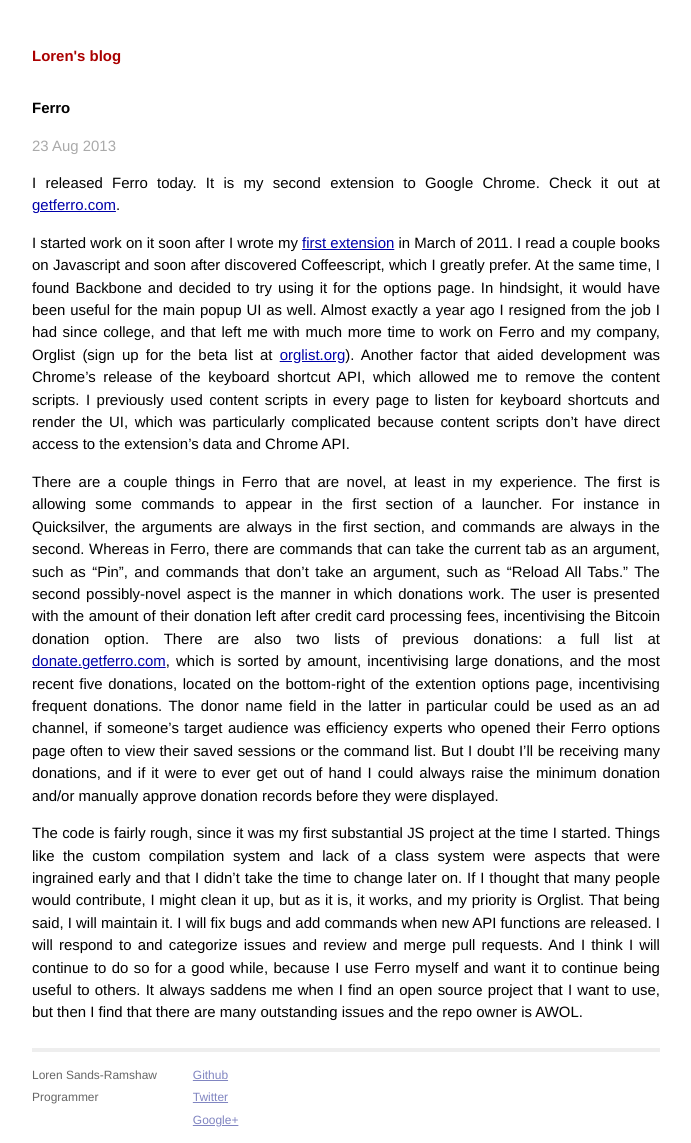
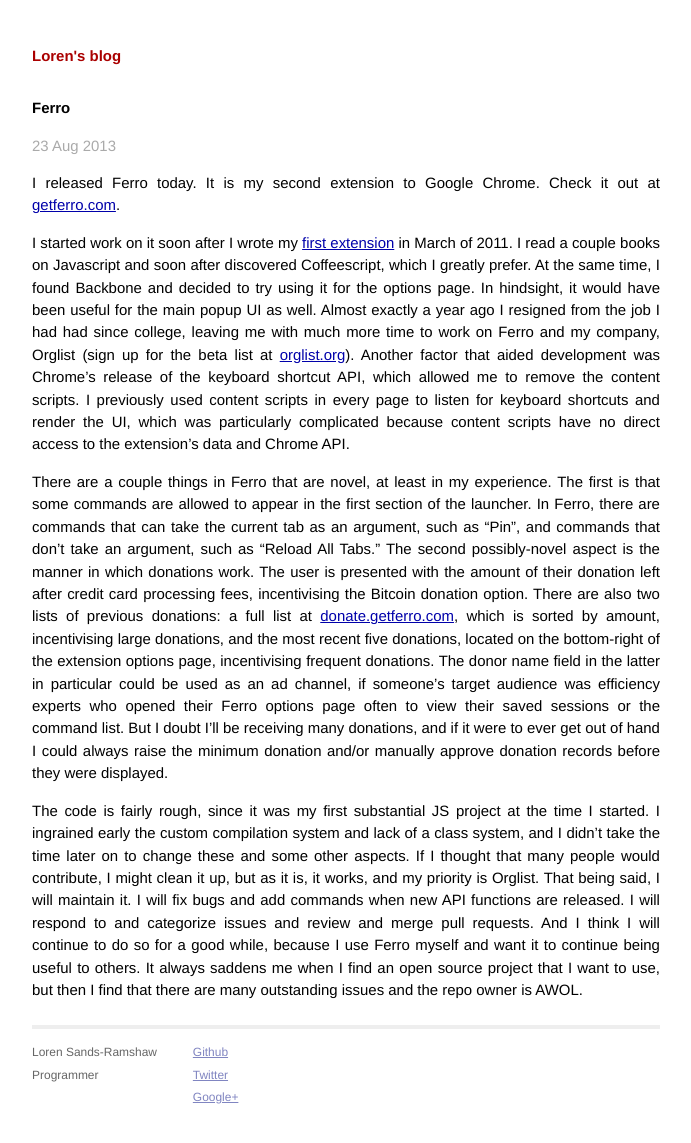
Before and after one commit to lorensr/lorensr.github.io, a Jekyll site: the page built from _posts/2013-08-23-ferro.md, in a window 1280 px wide. Shown: the whole page, without its empty margins (294-985 px from the left). Built offline with Jekyll 4.4.1, drawn with Linux system fonts in a browser that asks for light colours; Markdown is read by kramdown in place of the engine named in the settings; after the commit the page ends 1121 px from its top, so only the background shows below that.

Commit message:
grammar/typo fixes

```diff
--- a/_posts/2013-08-23-ferro.md
+++ b/_posts/2013-08-23-ferro.md
@@ -3,10 +3,10 @@
 title:  Ferro
 ---
 
-I released Ferro today. It is my second extension to Google Chrome. Check it out at [getferro.com](http://www.getferro.com).
+I released Ferro today. It is my second extension to Google Chrome. Check it out at <a href="http://www.getferro.com" target="_blank">getferro.com</a>.
 
-I started work on it soon after I wrote my [first extension](quick-options.html) in March of 2011. I read a couple books on Javascript and soon after discovered Coffeescript, which I greatly prefer. At the same time, I found Backbone and decided to try using it for the options page. In hindsight, it would have been useful for the main popup UI as well. Almost exactly a year ago I resigned from the job I had since college, and that left me with much more time to work on Ferro and my company, Orglist (sign up for the beta list at [orglist.org](http://signup.orglist.org)). Another factor that aided development was Chrome's release of the keyboard shortcut API, which allowed me to remove the content scripts. I previously used content scripts in every page to listen for keyboard shortcuts and render the UI, which was particularly complicated because content scripts don't have direct access to the extension's data and Chrome API.
+I started work on it soon after I wrote my [first extension](quick-options.html) in March of 2011. I read a couple books on Javascript and soon after discovered Coffeescript, which I greatly prefer. At the same time, I found Backbone and decided to try using it for the options page. In hindsight, it would have been useful for the main popup UI as well. Almost exactly a year ago I resigned from the job I had had since college, leaving me with much more time to work on Ferro and my company, Orglist (sign up for the beta list at [orglist.org](http://signup.orglist.org)). Another factor that aided development was Chrome's release of the keyboard shortcut API, which allowed me to remove the content scripts. I previously used content scripts in every page to listen for keyboard shortcuts and render the UI, which was particularly complicated because content scripts have no direct access to the extension's data and Chrome API.
 
-There are a couple things in Ferro that are novel, at least in my experience. The first is allowing some commands to appear in the first section of a launcher. For instance in Quicksilver, the arguments are always in the first section, and commands are always in the second. Whereas in Ferro, there are commands that can take the current tab as an argument, such as "Pin", and commands that don't take an argument, such as "Reload All Tabs." The second possibly-novel aspect is the manner in which donations work. The user is presented with the amount of their donation left after credit card processing fees, incentivising the Bitcoin donation option. There are also two lists of previous donations: a full list at [donate.getferro.com](http://donate.getferro.com), which is sorted by amount, incentivising large donations, and the most recent five donations, located on the bottom-right of the extention options page, incentivising frequent donations. The donor name field in the latter in particular could be used as an ad channel, if someone's target audience was efficiency experts who opened their Ferro options page often to view their saved sessions or the command list. But I doubt I'll be receiving many donations, and if it were to ever get out of hand I could always raise the minimum donation and/or manually approve donation records before they were displayed.
+There are a couple things in Ferro that are novel, at least in my experience. The first is that some commands are allowed to appear in the first section of the launcher. In Ferro, there are commands that can take the current tab as an argument, such as "Pin", and commands that don't take an argument, such as "Reload All Tabs." The second possibly-novel aspect is the manner in which donations work. The user is presented with the amount of their donation left after credit card processing fees, incentivising the Bitcoin donation option. There are also two lists of previous donations: a full list at [donate.getferro.com](http://donate.getferro.com), which is sorted by amount, incentivising large donations, and the most recent five donations, located on the bottom-right of the extension options page, incentivising frequent donations. The donor name field in the latter in particular could be used as an ad channel, if someone's target audience was efficiency experts who opened their Ferro options page often to view their saved sessions or the command list. But I doubt I'll be receiving many donations, and if it were to ever get out of hand I could always raise the minimum donation and/or manually approve donation records before they were displayed.
 
-The code is fairly rough, since it was my first substantial JS project at the time I started. Things like the custom compilation system and lack of a class system were aspects that were ingrained early and that I didn't take the time to change later on. If I thought that many people would contribute, I might clean it up, but as it is, it works, and my priority is Orglist. That being said, I will maintain it. I will fix bugs and add commands when new API functions are released. I will respond to and categorize issues and review and merge pull requests. And I think I will continue to do so for a good while, because I use Ferro myself and want it to continue being useful to others. It always saddens me when I find an open source project that I want to use, but then I find that there are many outstanding issues and the repo owner is AWOL.
+The code is fairly rough, since it was my first substantial JS project at the time I started. I ingrained early the custom compilation system and lack of a class system, and I didn't take the time later on to change these and some other aspects. If I thought that many people would contribute, I might clean it up, but as it is, it works, and my priority is Orglist. That being said, I will maintain it. I will fix bugs and add commands when new API functions are released. I will respond to and categorize issues and review and merge pull requests. And I think I will continue to do so for a good while, because I use Ferro myself and want it to continue being useful to others. It always saddens me when I find an open source project that I want to use, but then I find that there are many outstanding issues and the repo owner is AWOL.
```
